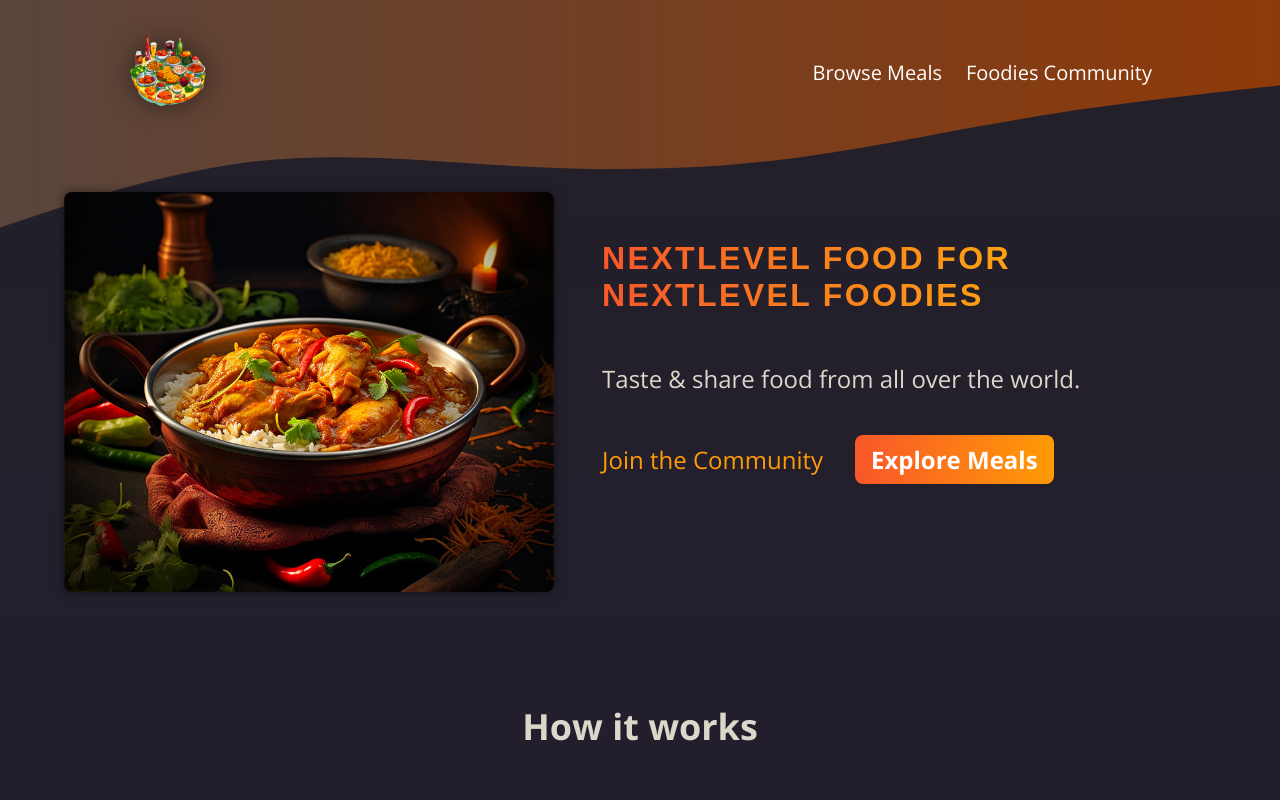
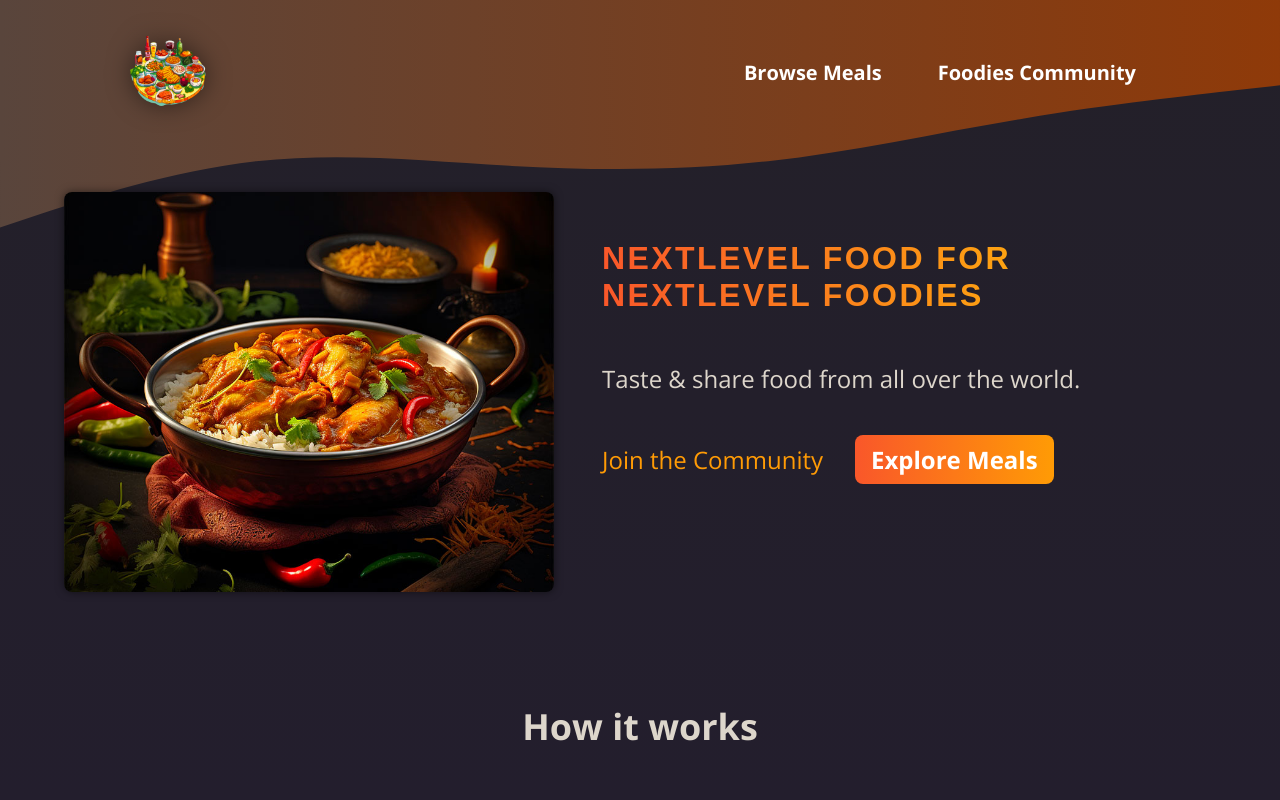
Before and after one commit to chajiiiii/next-js-learn, a Next.js app in the folder 01-starting-project/: page / in a window 1280 px wide. Shown: the top 800 px of the page. Built offline with nearby package versions, Linux system fonts and the light colour scheme.

Commit message:
Learn. Change styles depending on the page path, using 'usePathname' hook

```diff
--- /dev/null
+++ b/01-starting-project/app/community/page.module.css
@@ -0,0 +1,61 @@
+.header {
+  gap: 3rem;
+  margin: 3rem auto 5rem auto;
+  width: 90%;
+  max-width: 75rem;
+  color: #ddd6cb;
+  font-size: 1.5rem;
+  text-align: center;
+}
+
+.header h1 {
+  font-family: "Montserrat", sans-serif;
+}
+
+.highlight {
+  background: linear-gradient(90deg, #f9572a, #ff8a05);
+  background-clip: text;
+  -webkit-background-clip: text;
+  -webkit-text-fill-color: transparent;
+}
+
+.main {
+  width: 90%;
+  max-width: 40rem;
+  margin: 0 auto;
+  text-align: center;
+}
+
+.main h2 {
+  font-family: "Montserrat", sans-serif;
+  font-size: 2rem;
+  margin-bottom: 3rem;
+  color: #ddd6cb;
+}
+
+.perks {
+  list-style: none;
+  margin: 3rem 0;
+  padding: 0;
+}
+
+.perks li {
+  display: flex;
+  flex-direction: column;
+  align-items: center;
+  gap: 2rem;
+}
+
+.perks img {
+  width: 8rem;
+  height: 8rem;
+  object-fit: contain;
+}
+
+.perks p {
+  font-family: "Montserrat", sans-serif;
+  font-size: 1.5rem;
+  font-weight: bold;
+  margin: 0;
+  color: #ddd6cb;
+}
--- a/01-starting-project/components/main-header/main-header.js
+++ b/01-starting-project/components/main-header/main-header.js
@@ -3,6 +3,7 @@ import Image from "next/image";
 import logoImg from "@/assets/logo.png";
 import classes from "./main-header.module.css";
 import MainHeaderBackground from "./main-header-background";
+import NavLink from "./nav-link";
 
 export default function MainHeader() {
   return (
@@ -21,10 +22,10 @@ export default function MainHeader() {
         <nav className={classes.nav}>
           <ul>
             <li>
-              <Link href="/meals">Browse Meals</Link>
+              <NavLink href="/meals">Browse Meals</NavLink>
             </li>
             <li>
-              <Link href="/community">Foodies Community</Link>
+              <NavLink href="/community">Foodies Community</NavLink>
             </li>
           </ul>
         </nav>
--- /dev/null
+++ b/01-starting-project/components/main-header/nav-link.js
@@ -0,0 +1,22 @@
+"use client";
+
+import Link from "next/link";
+import { usePathname } from "next/navigation";
+import classes from "./nav-link.module.css";
+
+export default function NavLink({ href, children }) {
+  const path = usePathname();
+
+  return (
+    <Link
+      href={href}
+      className={
+        path.startsWith(href)
+          ? `${classes.link} ${classes.active}`
+          : classes.link
+      }
+    >
+      {children}
+    </Link>
+  );
+}
--- /dev/null
+++ b/01-starting-project/components/main-header/nav-link.module.css
@@ -0,0 +1,23 @@
+.link {
+  text-decoration: none;
+  color: #ddd6cb;
+  font-weight: bold;
+  padding: 0.5rem 1rem;
+  border-radius: 0.5rem;
+}
+
+.link:hover,
+.link:active {
+  background: linear-gradient(90deg, #ff8a05, #f9b331);
+  background-clip: text;
+  -webkit-background-clip: text;
+  -webkit-text-fill-color: transparent;
+  text-shadow: 0 0 18px rgba(248, 190, 42, 0.8);
+}
+
+.active {
+  background: linear-gradient(90deg, #ff8a05, #f9b331);
+  background-clip: text;
+  -webkit-background-clip: text;
+  -webkit-text-fill-color: transparent;
+}
```
